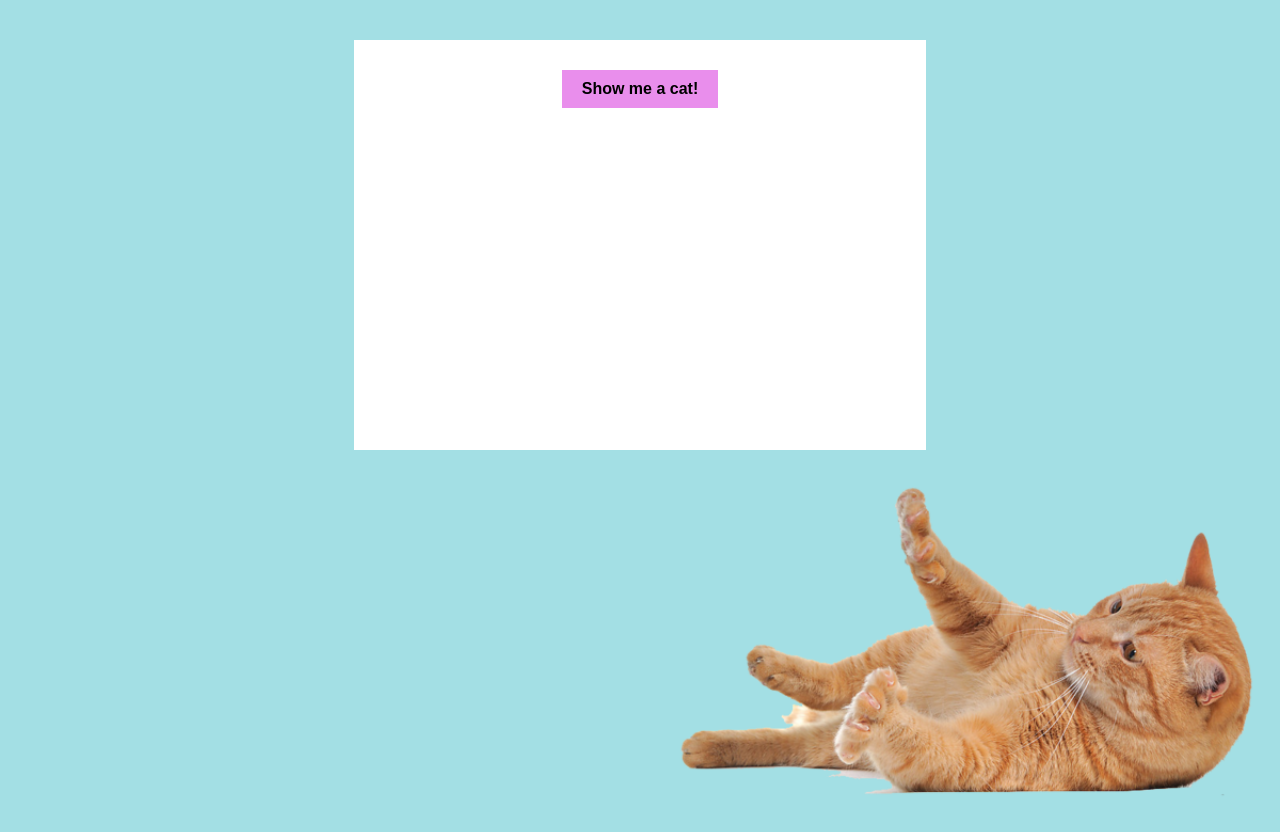
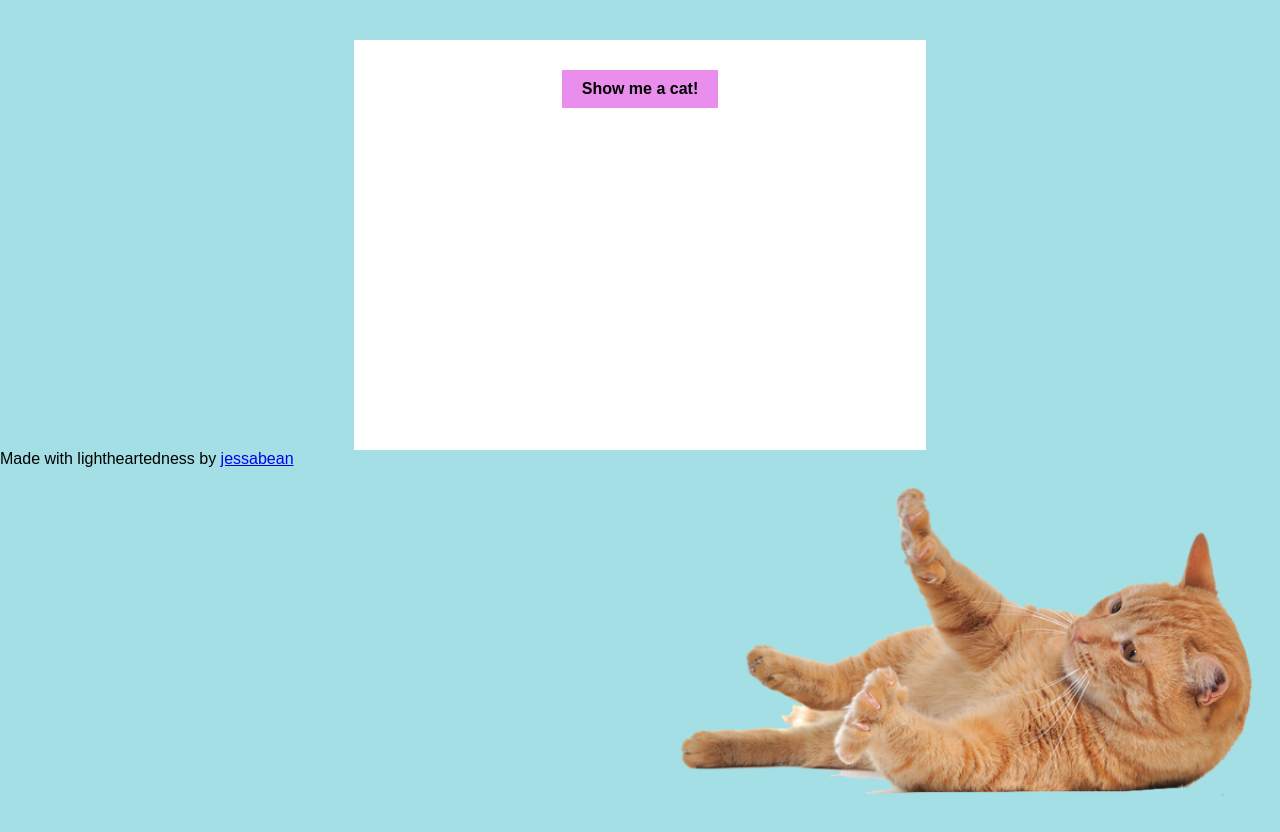
Before and after one commit to jessabean/cat-viewer, a website: page index.html in a window 1280 px wide. Drawn offline with Linux system fonts and the light colour scheme; no server answers.

Commit message:
Add footer info

```diff
--- a/index.html
+++ b/index.html
@@ -24,6 +24,10 @@
     </div>
   </main>
 
+  <footer role="contentinfo" id="page_footer">
+    Made with lightheartedness by <a href="http://jessica-eldredge.com">jessabean</a>
+  </footer>
+
   <script src="js/app.js" type="text/javascript"></script>
 </body>
 </html>
```
